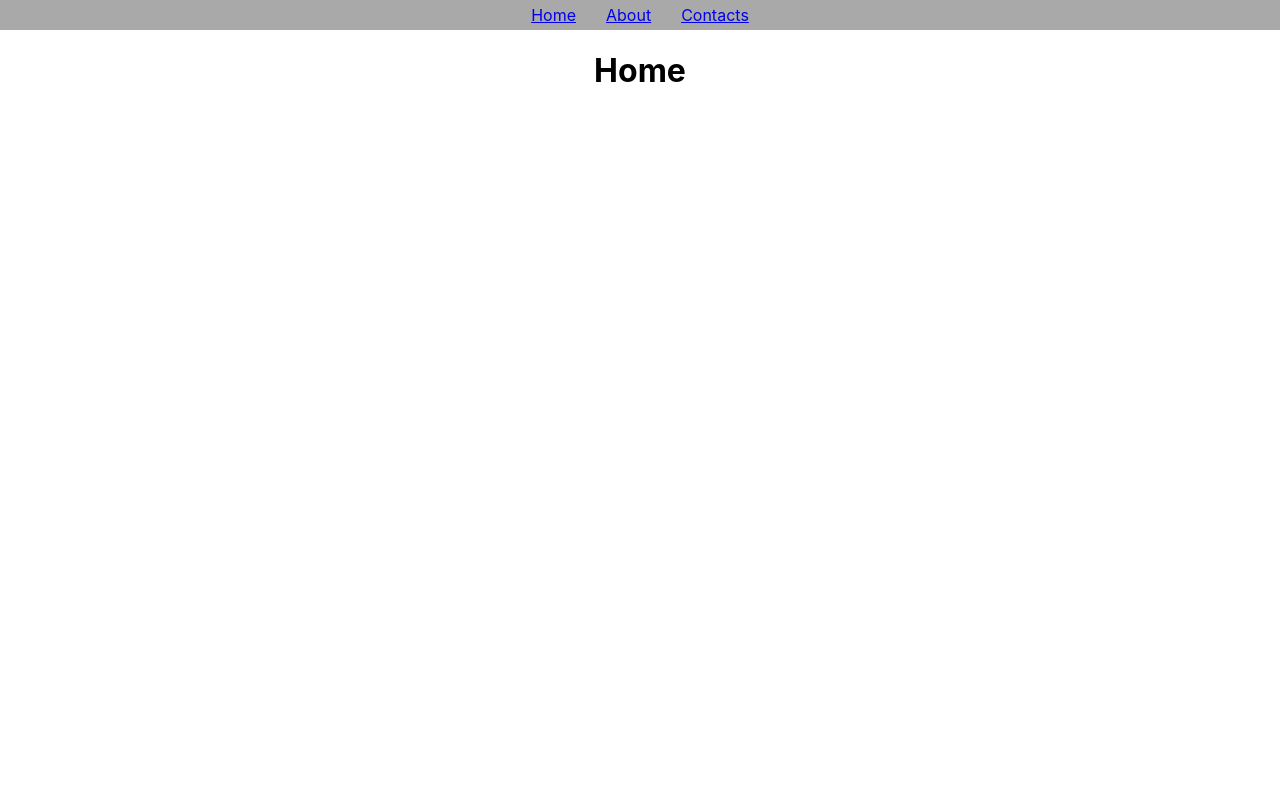
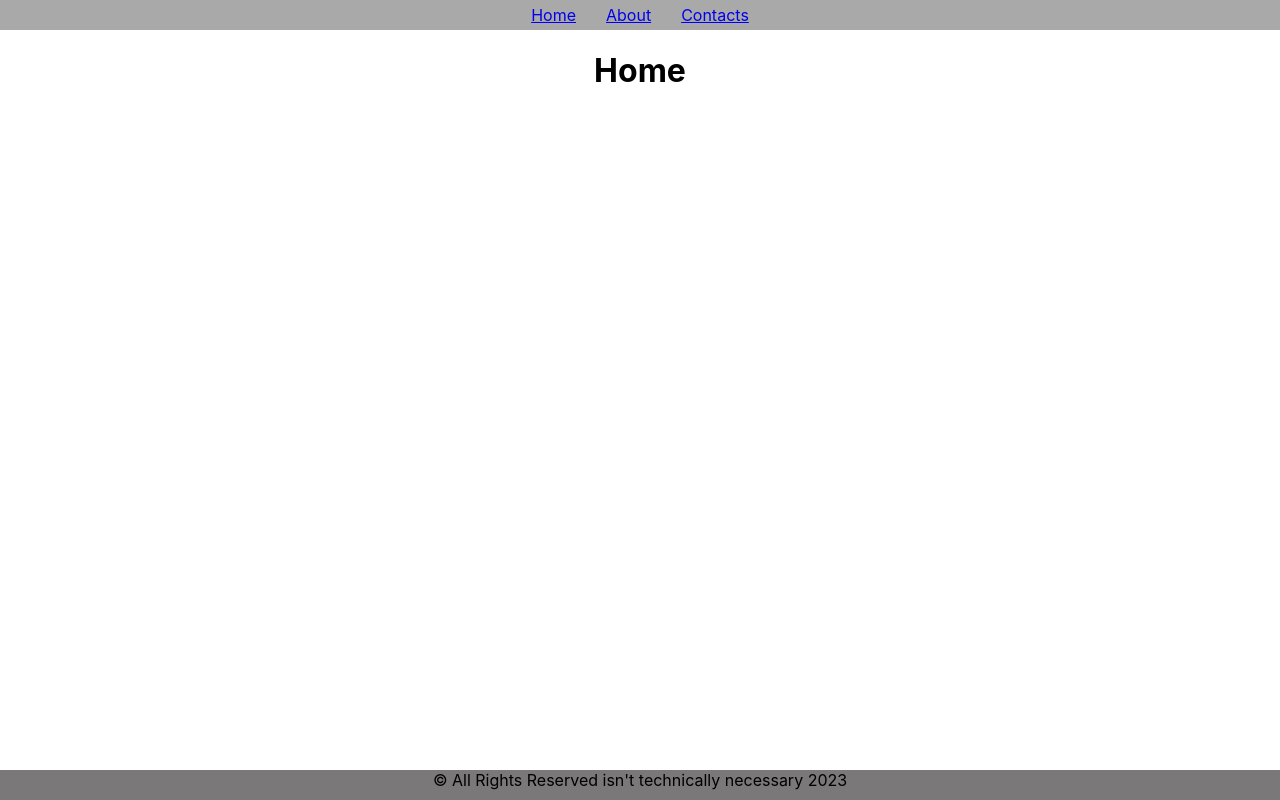
Before and after one commit to dktwho/React-intro-Router-v6.2, a React (Create React App) app: page / in a window 1280 px wide. Built offline with nearby package versions, Linux system fonts and the light colour scheme.

Commit message:
added footer

```diff
--- a/src/App.css
+++ b/src/App.css
@@ -10,3 +10,13 @@ nav {
   background-color: darkgrey;
   padding: 5px;
 }
+
+.footer {
+  height: 30px;
+  background: #7a7878;
+  position: fixed;
+  left: 0;
+  bottom: 0;
+  width: 100%;
+  text-align: center;
+}
--- /dev/null
+++ b/src/Footer/Footer.js
@@ -0,0 +1,10 @@
+
+import React from 'react'
+
+const Footer = () => {
+  return (
+    <div className='footer'>© All Rights Reserved isn't technically necessary 2023 </div>
+  )
+}
+
+export default Footer
--- a/src/MainLayout/MainLayout.js
+++ b/src/MainLayout/MainLayout.js
@@ -1,6 +1,7 @@
 
 import React from 'react'
 import { Outlet } from 'react-router-dom'
+import Footer from '../Footer/Footer'
 import Menu from '../Menu/Menu'
 
 const MainLayout = () => {
@@ -8,6 +9,7 @@ const MainLayout = () => {
     <>
     <Menu/>
     <Outlet />
+    <Footer />
     </>
   )
 }
```
